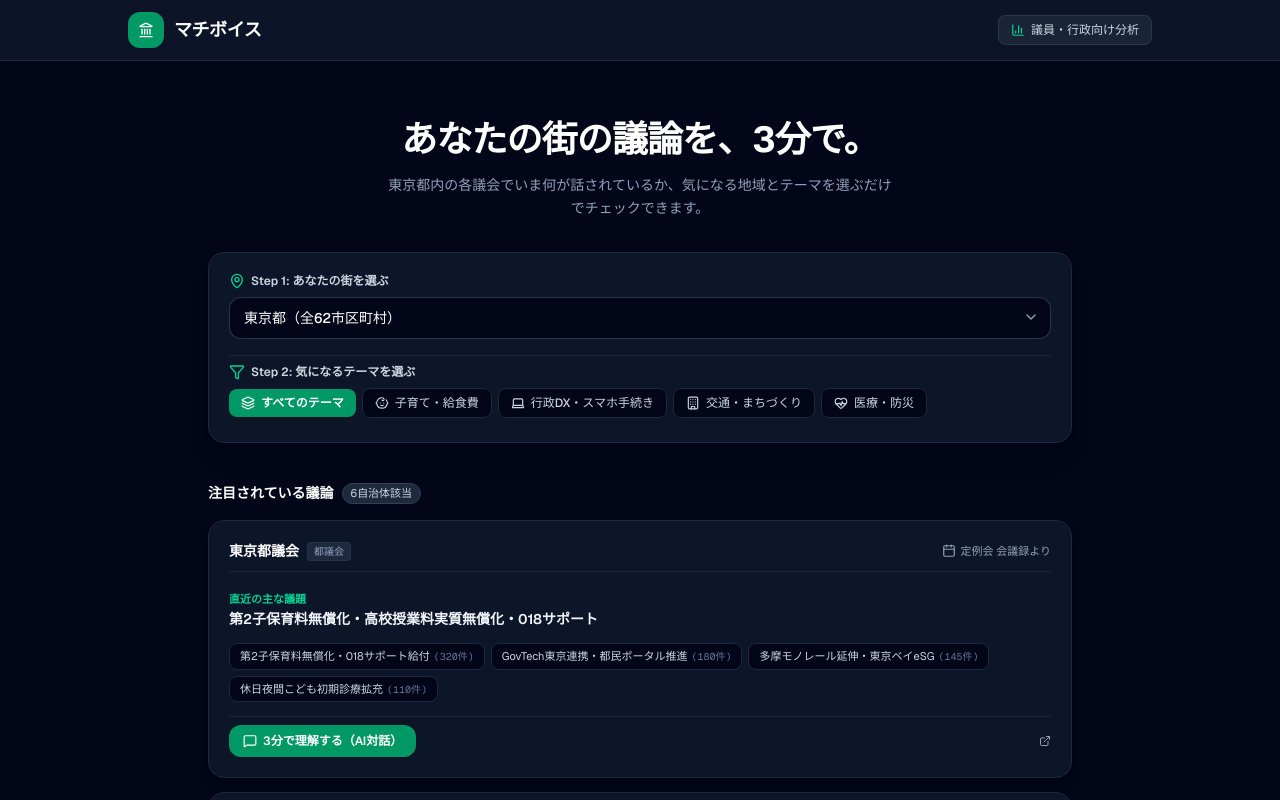
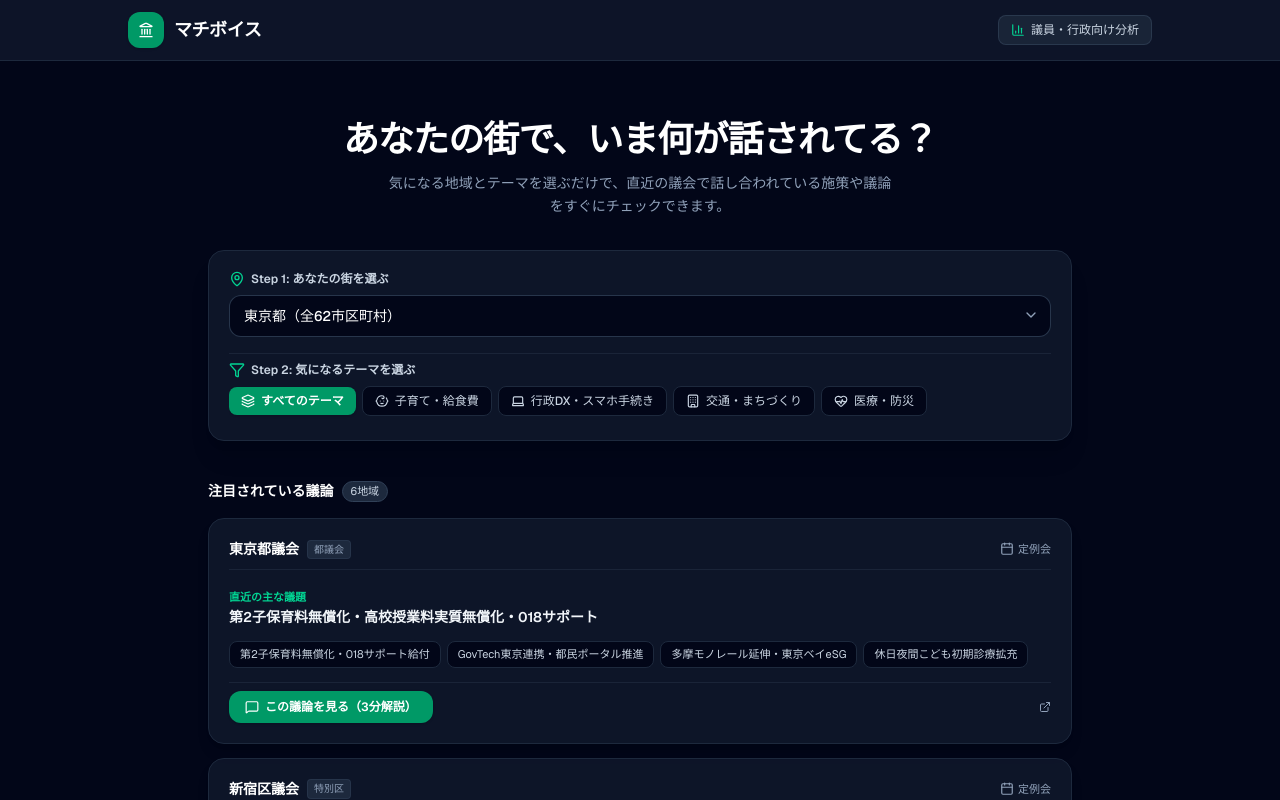
Before and after one commit to akira09181/GijiRaku-frontend, a Next.js app: page / in a window 1280 px wide. Shown: the top 800 px of the page. Built offline with nearby package versions, Linux system fonts and the light colour scheme.

Commit message:
refactor(ui): ファーストビューのコピー刷新とカード要素の引き算 (生活者目線の導線整理)

```diff
--- a/app/components/AssemblyListDrawer.tsx
+++ b/app/components/AssemblyListDrawer.tsx
@@ -1,7 +1,7 @@
 'use client';
 
 import React from 'react';
-import { Building, ChevronRight, Info, CheckCircle2 } from 'lucide-react';
+import { Building, ChevronRight, Info } from 'lucide-react';
 import { Assembly } from '../types/assembly';
 
 interface AssemblyListDrawerProps {
@@ -67,13 +67,12 @@ export default function AssemblyListDrawer({
                 {assembly.hotTopic}
               </div>
 
-              <div className="pt-2 border-t border-slate-800/80 flex items-center justify-between text-[10px] sm:text-[11px] text-slate-400">
-                <span className="flex items-center gap-1 text-slate-400">
-                  <CheckCircle2 className="w-3 h-3 text-emerald-400" />
-                  <span>議事録 {assembly.totalMinutesCount.toLocaleString()}件</span>
+              <div className="pt-2 border-t border-slate-800/80 flex items-center justify-between text-[11px] text-slate-400">
+                <span className="text-slate-400 truncate max-w-[140px]">
+                  {assembly.mayorName} 首長
                 </span>
-                <span className="text-emerald-400 font-medium flex items-center gap-0.5">
-                  <span>対話</span>
+                <span className="text-emerald-400 font-medium flex items-center gap-0.5 shrink-0">
+                  <span>見る</span>
                   <ChevronRight className="w-3 h-3" />
                 </span>
               </div>
--- a/app/page.tsx
+++ b/app/page.tsx
@@ -191,13 +191,13 @@ export default function Home() {
       {/* 共通ヘッダー */}
       <Header onOpenAnalytics={() => setAnalyticsAssembly(TOKYO_ASSEMBLIES[0])} />
 
-      {/* メインヒーローセクション: 「あなたの街の議論を、3分で。」 */}
+      {/* メインヒーローセクション: 「あなたの街で、いま何が話されてる？」 */}
       <section className="px-4 pt-10 pb-8 sm:pt-14 sm:pb-10 max-w-4xl w-full mx-auto flex flex-col items-center text-center">
         <h2 className="text-2xl sm:text-4xl font-bold text-white tracking-tight leading-tight">
-          あなたの街の議論を、3分で。
+          あなたの街で、いま何が話されてる？
         </h2>
-        <p className="text-xs sm:text-sm text-slate-400 mt-3 max-w-lg leading-relaxed">
-          東京都内の各議会でいま何が話されているか、気になる地域とテーマを選ぶだけでチェックできます。
+        <p className="text-xs sm:text-sm text-slate-400 mt-2.5 max-w-lg leading-relaxed">
+          気になる地域とテーマを選ぶだけで、直近の議会で話し合われている施策や議論をすぐにチェックできます。
         </p>
 
         {/* 2ステップ選択カード */}
@@ -260,7 +260,7 @@ export default function Home() {
           <h3 className="text-sm font-bold text-white flex items-center gap-2">
             <span>注目されている議論</span>
             <span className="px-2 py-0.5 rounded-full text-[11px] font-normal bg-slate-800 text-slate-300 border border-slate-700">
-              {activeAssemblies.length}自治体該当
+              {activeAssemblies.length}地域
             </span>
           </h3>
           {selectedAssemblyId !== 'all' && (
@@ -296,7 +296,7 @@ export default function Home() {
                   </div>
                   <span className="text-slate-400 text-[11px] flex items-center gap-1">
                     <Calendar className="w-3.5 h-3.5 text-slate-400" />
-                    <span>定例会 会議録より</span>
+                    <span>定例会</span>
                   </span>
                 </div>
 
@@ -313,10 +313,9 @@ export default function Home() {
                   {relevantIssues.map((issue, idx) => (
                     <span
                       key={idx}
-                      className="px-2.5 py-1 rounded-lg text-[11px] bg-slate-950 text-slate-300 border border-slate-800 flex items-center gap-1"
+                      className="px-2.5 py-1 rounded-lg text-[11px] bg-slate-950 text-slate-300 border border-slate-800"
                     >
-                      <span>{issue.label}</span>
-                      <span className="text-[10px] text-slate-500 font-mono">({issue.count}件)</span>
+                      {issue.label}
                     </span>
                   ))}
                 </div>
@@ -325,10 +324,10 @@ export default function Home() {
                 <div className="pt-2 border-t border-slate-800/80 flex items-center justify-between gap-3">
                   <button
                     onClick={() => setSelectedAssemblyForModal(assembly)}
-                    className="px-3.5 py-2 bg-emerald-600 hover:bg-emerald-500 text-white rounded-xl text-xs font-semibold flex items-center gap-1.5 transition-colors shadow-sm"
+                    className="px-4 py-2 bg-emerald-600 hover:bg-emerald-500 text-white rounded-xl text-xs font-semibold flex items-center gap-1.5 transition-colors shadow-sm"
                   >
                     <MessageSquare className="w-3.5 h-3.5" />
-                    <span>3分で理解する（AI対話）</span>
+                    <span>この議論を見る（3分解説）</span>
                   </button>
 
                   <a
```
